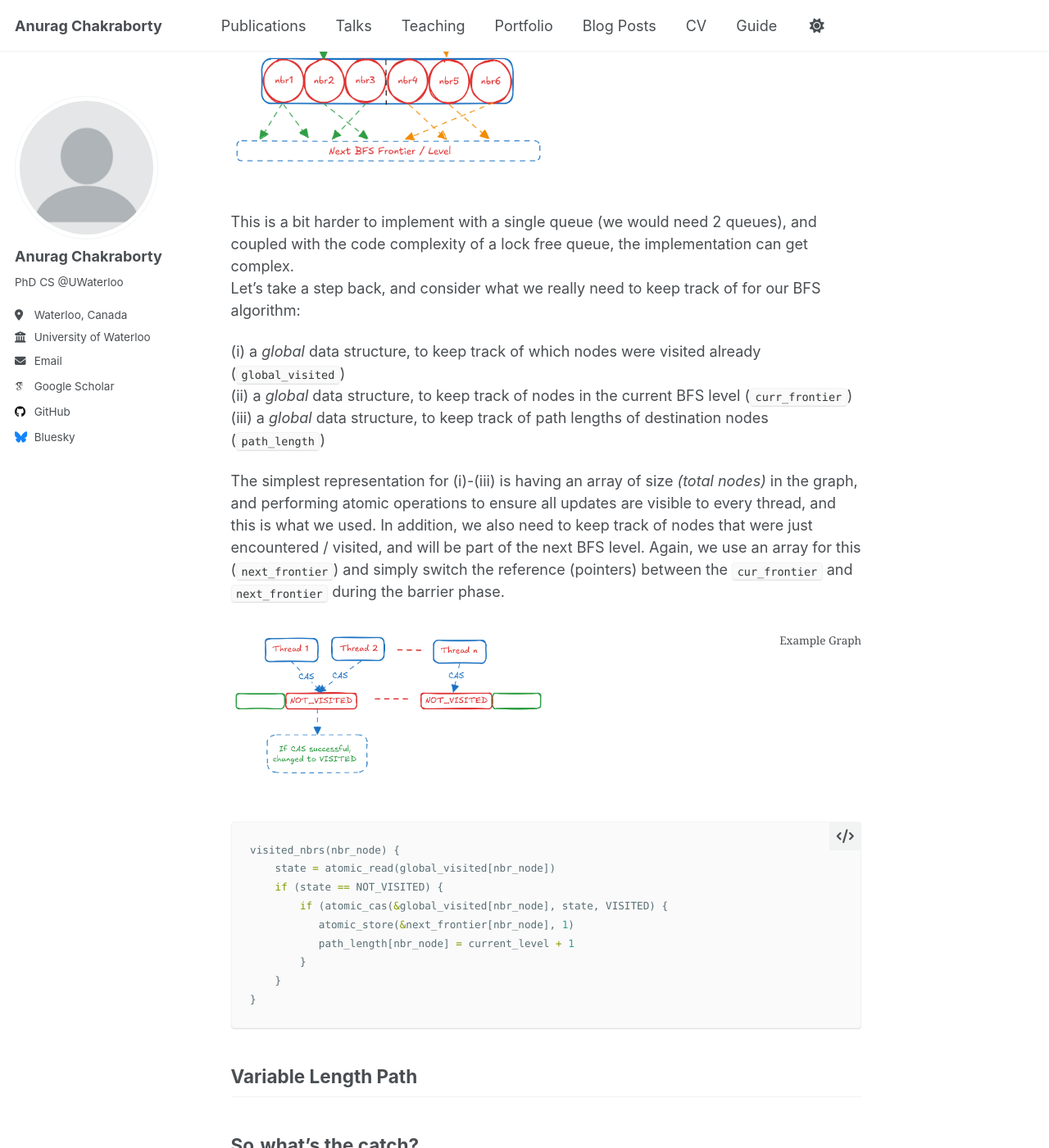
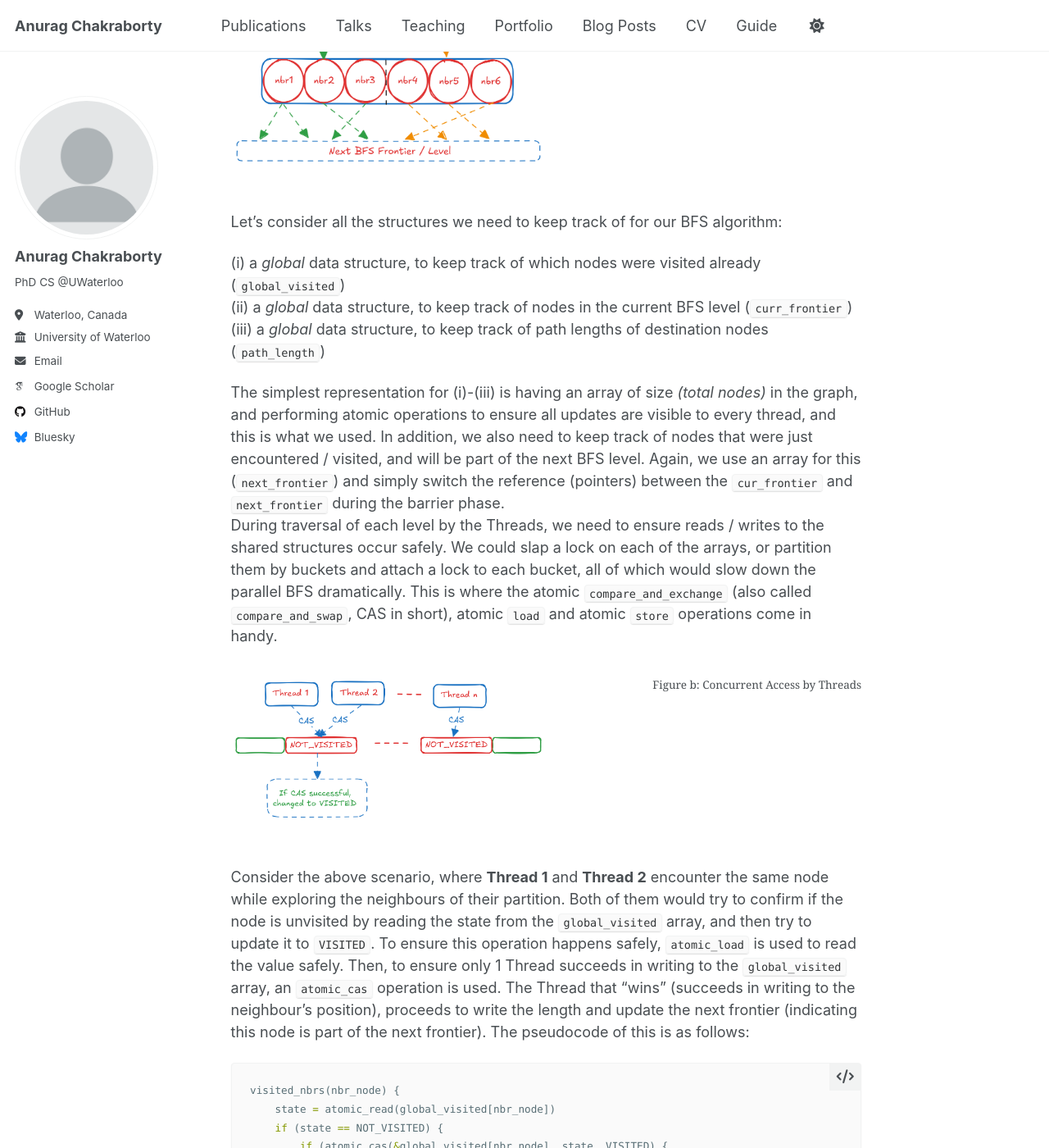
Before and after one commit to anuchak/anuchak.github.io, a Jekyll site: the page built from _posts/2025-09-14-blog-post-1.md, in a window 1280 px wide and 1400 px high, scrolled down 3401 px. Shown: the whole window at 82% size. Built offline with Jekyll 4.4.1, drawn with Linux system fonts in a browser that asks for light colours; some web fonts are replaced; a script that is not in the unit is left out; some of the changed text lies outside the part shown.

Commit message:
push changes

````diff
--- a/_posts/2025-09-14-blog-post-1.md
+++ b/_posts/2025-09-14-blog-post-1.md
@@ -109,9 +109,7 @@ explored, each Thread explores its partition's neighbours and we call this _fron
   <figcaption style="text-align: left;">Example Graph</figcaption>
 </figure>
 
-This is a bit harder to implement with a single queue (we would need 2 queues),
-and coupled with the code complexity of a lock free queue, the implementation can get complex.
-Let's take a step back, and consider what we really need to keep track of for our BFS algorithm:
+Let's consider all the structures we need to keep track of for our BFS algorithm:
 
 (i) a _global_ data structure, to keep track of which nodes were visited already (`global_visited`)
 (ii) a _global_ data structure, to keep track of nodes in the current BFS level (`curr_frontier`)
@@ -122,14 +120,23 @@ operations to ensure all updates are visible to every thread, and this is what w
 track of nodes that were just encountered / visited, and will be part of the next BFS level. Again, we use an array for this
 (`next_frontier`) and simply switch the reference (pointers) between the `cur_frontier` and `next_frontier` during the barrier
 phase.
-
-
+During traversal of each level by the Threads, we need to ensure reads / writes to the shared structures occur safely.
+We could slap a lock on each of the arrays, or partition them by buckets and attach a lock to each bucket, all of which
+would slow down the parallel BFS dramatically. This is where the atomic `compare_and_exchange` (also called `compare_and_swap`, CAS in short),
+atomic `load` and atomic `store` operations come in handy.
 
 <figure>
   <img src="/images/img.png" alt="Description" style="width: 50%;" />
-  <figcaption style="text-align: left;">Example Graph</figcaption>
+  <figcaption style="text-align: center;">Figure b: Concurrent Access by Threads</figcaption>
 </figure>
 
+Consider the above scenario, where **Thread 1** and **Thread 2** encounter the same node
+while exploring the neighbours of their partition. Both of them would try to confirm if the node
+is unvisited by reading the state from the `global_visited` array, and then try to update it to `VISITED`.
+To ensure this operation happens safely, `atomic_load` is used to read the value safely. Then, to ensure
+only 1 Thread succeeds in writing to the `global_visited` array, an `atomic_cas` operation is used. The Thread
+that "wins" (succeeds in writing to the neighbour's position), proceeds to write the length and update the next
+frontier (indicating this node is part of the next frontier). The pseudocode of this is as follows:
 
 ```c++
 visited_nbrs(nbr_node) {
@@ -137,12 +144,13 @@ visited_nbrs(nbr_node) {
     if (state == NOT_VISITED) {
         if (atomic_cas(&global_visited[nbr_node], state, VISITED) {
            atomic_store(&next_frontier[nbr_node], 1)
-           path_length[nbr_node] = current_level + 1
+           atomic_store(path_length[nbr_node], current_level + 1)
         }
     }
 }
 ```
 
+The
 
 
 ## Variable Length Path
````
